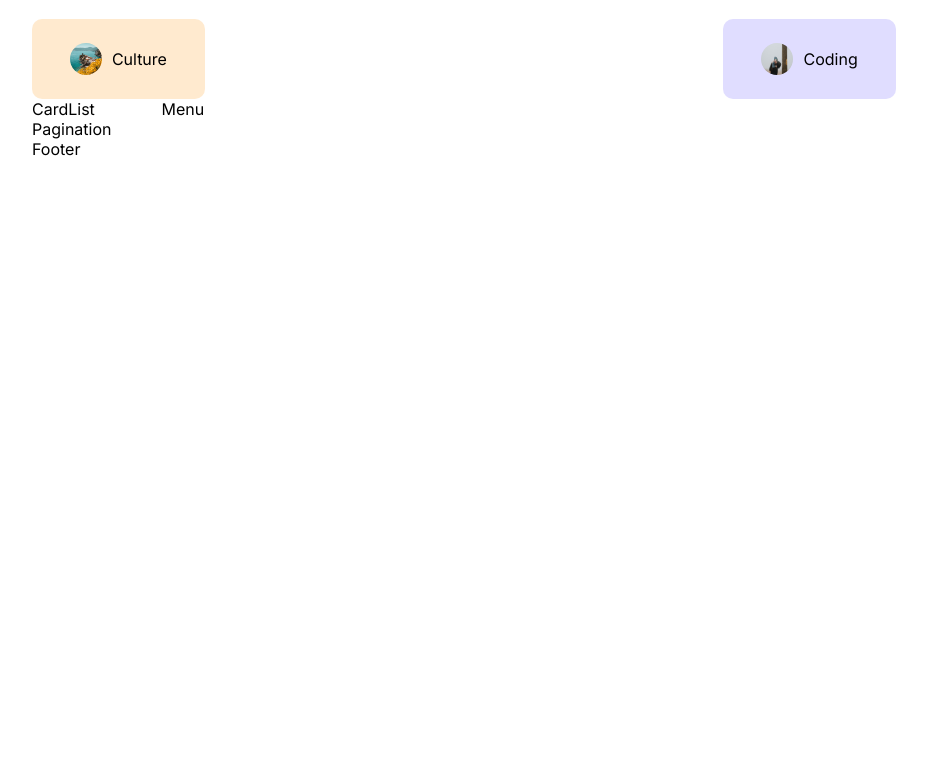
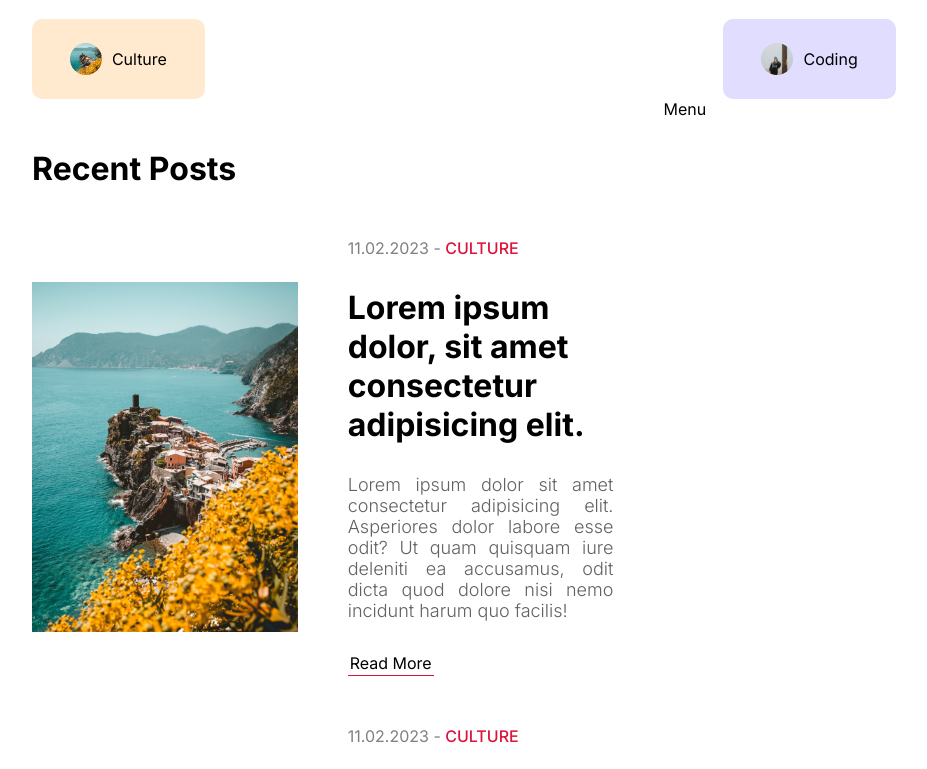
Before and after one commit to KwanJunEr/blogwebsite_nextjs_mongodb, a Next.js app: page / in a window 1280 px wide. Shown: the part 1171-1940 px from the top of the page, without its empty margins (176-1103 px from the left). Before the commit the page ends 1330 px from the top, so only its background shows below. Built offline with nearby package versions, Linux system fonts and the light colour scheme.

Commit message:
completed card and cardlist front-end part

```diff
--- a/components/Menu/menu.module.css
+++ b/components/Menu/menu.module.css
@@ -1,3 +1,3 @@
 .container{
-
+    flex:2;
 }
--- /dev/null
+++ b/components/card/Card.jsx
@@ -0,0 +1,33 @@
+import React from "react";
+import styles from "./card.module.css";
+import Image from "next/image";
+import Link from "next/link";
+
+const Card = () => {
+  return (
+    <div className={styles.container}>
+      <div className={styles.imageContainer}>
+        <Image src="/p1.jpeg" alt="" fill className={styles.image}/>
+      </div>
+      <div className={styles.textContainer}>
+        <div className={styles.detail}>
+            <span className={styles.date}>11.02.2023 - </span>
+            <span className={styles.category}>CULTURE</span>
+        </div>
+        <Link href= "/">
+         <h1>Lorem ipsum dolor, sit amet consectetur adipisicing elit.</h1>
+        </Link>
+        <p className={styles.desc}> Lorem ipsum dolor sit amet consectetur adipisicing elit.
+            Asperiores dolor labore esse odit? Ut quam quisquam iure
+            deleniti ea accusamus, odit dicta quod dolore nisi nemo
+            incidunt harum quo facilis!
+        </p>
+        <Link href="/" className={styles.link}>
+            Read More
+        </Link>
+      </div>
+    </div>
+  );
+};
+
+export default Card;
--- /dev/null
+++ b/components/card/card.module.css
@@ -0,0 +1,46 @@
+.container{
+    margin-bottom: 50px;
+    display: flex;
+    gap:50px;
+    align-items: center;
+}
+
+.imageContainer{
+    flex:1;
+    height:350px;
+    position: relative;
+}
+
+.image{
+    object-fit: cover;  /*Help maintain aspect ratio*/
+}
+
+.textContainer{
+    flex:1;
+    display: flex;
+    flex-direction: column;
+    gap:30px;
+}
+
+.date{
+    color:gray;
+}
+
+.category{
+    color:crimson;
+    font-weight: 500;
+}
+
+.desc{
+    font-size:18px;
+    font-weight: 300;
+    color:var(--softTextColor);
+    text-align: justify;
+}
+
+.link{
+    border-bottom: 1px solid crimson;
+    width: max-content;
+    padding: 2px;
+
+}
--- a/components/cardlist/CardList.jsx
+++ b/components/cardlist/CardList.jsx
@@ -1,11 +1,19 @@
 import React from 'react'
 import styles from "./cardList.module.css"
 import Pagination from "@/components/pagination/Pagination"
+import Image from 'next/image'
+import Card from "@/components/card/Card";
 
 const Navbar = () => {
   return (
     <div className={styles.container}>
-      CardList
+     <h1 className={styles.title}>Recent Posts</h1>
+     <div className={styles.posts}>
+        <Card/>
+        <Card/>
+        <Card/>
+
+     </div>
       <Pagination/>
     </div>
   )
--- a/components/cardlist/cardList.module.css
+++ b/components/cardlist/cardList.module.css
@@ -1,3 +1,7 @@
 .container{
+    flex:5;
+}
 
+.title{
+    margin: 50px 0px;
 }
--- a/components/categoryList/CategoryList.jsx
+++ b/components/categoryList/CategoryList.jsx
@@ -6,7 +6,7 @@
 const Navbar = () => {
   return (
     <div className={styles.container}>
-      <h1 className={styles.title}>Populr Categories</h1>
+      <h1 className={styles.title}>Popular Categories</h1>
       <div className={styles.categories}>
         <Link
           href="/blog?cat=style"
```
